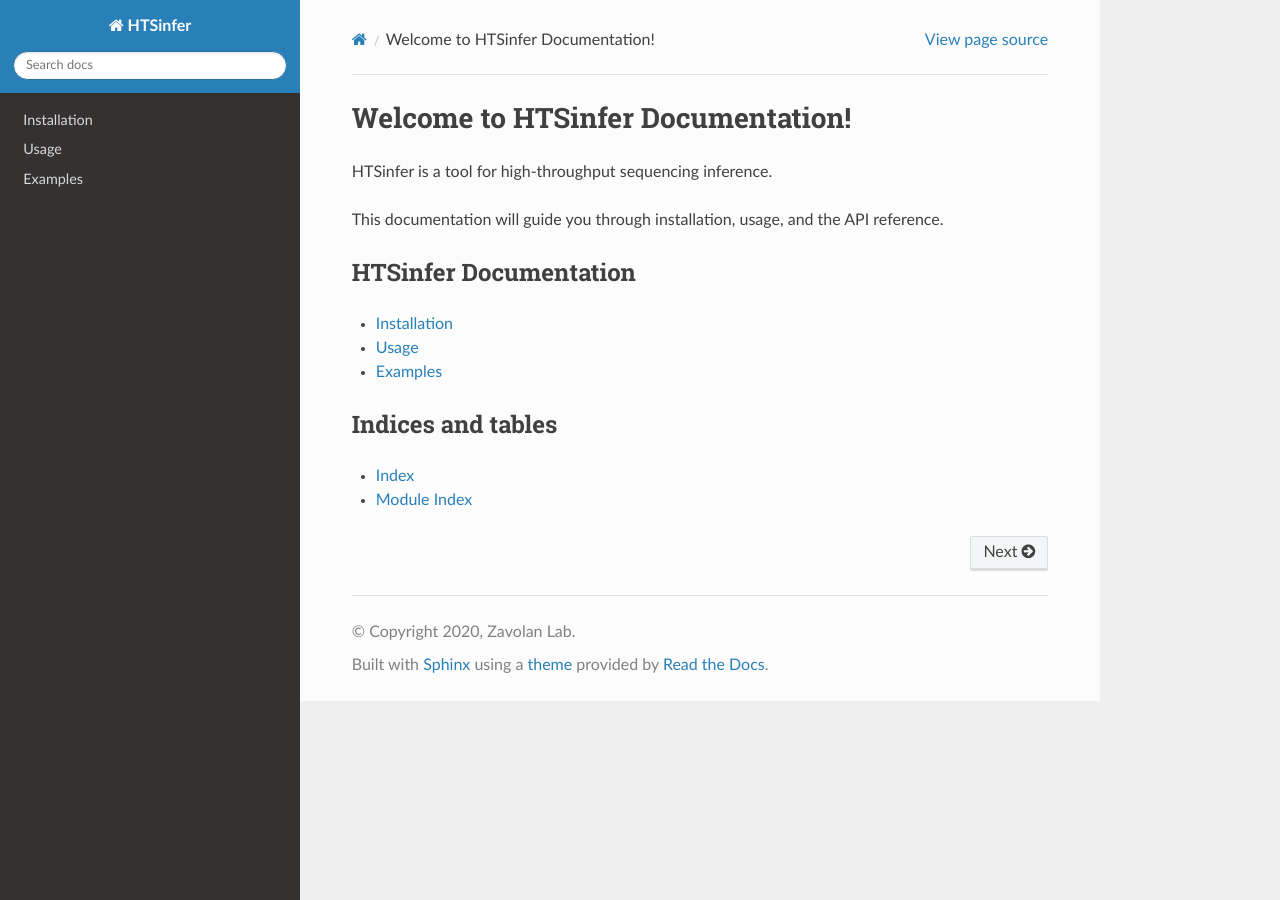
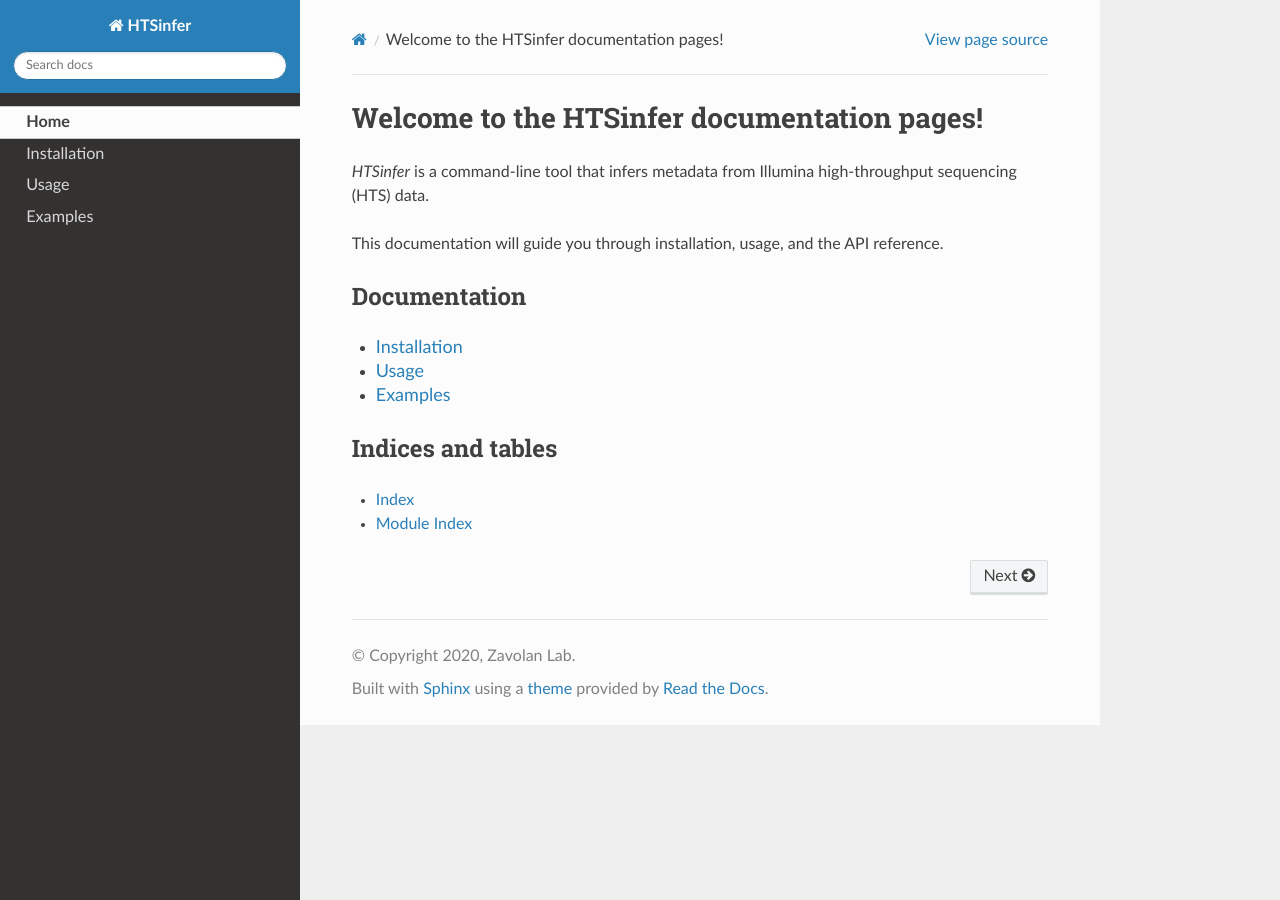
Before and after one commit to zavolanlab/htsinfer, a Sphinx documentation site: the page built from docs/index.rst, in a window 1280 px wide. Built offline with Sphinx 7.4.7 and the Read the Docs theme 3.1.0, drawn with Linux system fonts in a browser that asks for light colours; pages that are not in the unit, such as notebooks, are missing from menus.

Commit message:
docs: update guides

```diff
--- /dev/null
+++ b/docs/_static/custom.css
@@ -0,0 +1,4 @@
+/* Increase font size for toctree elements */
+.toctree-l1 {
+    font-size: 18px;  /* Adjust the size as needed */
+}
--- a/docs/conf.py
+++ b/docs/conf.py
@@ -88,3 +88,4 @@ def run_apidoc(_):
 
 def setup(app):
     app.connect('builder-inited', run_apidoc)
+    app.add_css_file('custom.css')
--- a/docs/guides/examples.rst
+++ b/docs/guides/examples.rst
@@ -2,6 +2,7 @@ Examples
 ========
 
 HTSinfer provides easy-to-use commands for analyzing single- and paired-ended RNA-Seq libraries.
+
 
 Single-ended Library Example
 ----------------------------
--- a/docs/guides/installation.rst
+++ b/docs/guides/installation.rst
@@ -1,12 +1,12 @@
 Installation
 ============
 
-This section describes how to install HTSinfer using Conda.
+This section describes how to install `HTSinfer` using Conda.
 
 Clone the Repository and Install Dependencies
 ---------------------------------------------
 
-To install HTSinfer, first clone the repository and install the dependencies via `Conda <https://docs.conda.io/en/latest/miniconda.html>`_:
+To install `HTSinfer`, first clone the repository and install the dependencies via `Conda <https://docs.conda.io/en/latest/miniconda.html>`_:
 
 .. code-block:: bash
 
@@ -33,7 +33,7 @@ After the installation is complete, activate the `htsinfer` Conda environment wi
 Verify the Installation (Optional)
 ----------------------------------
 
-If you have installed the development or testing dependencies, you can verify that HTSinfer was installed correctly by executing the tests shipped with the package:
+If you have installed the development or testing dependencies, you can verify that `HTSinfer` was installed correctly by executing the tests shipped with the package:
 
 .. code-block:: bash
 
--- a/docs/guides/usage.rst
+++ b/docs/guides/usage.rst
@@ -1,5 +1,7 @@
 Usage
 =====
+
+This sections describes the general usage of `HTSinfer`.
 
 General Usage
 -------------
--- a/docs/index.rst
+++ b/docs/index.rst
@@ -3,15 +3,20 @@
    You can adapt this file completely to your liking, but it should at least
    contain the root `toctree` directive.
 
-Welcome to HTSinfer Documentation!
-==================================
+Welcome to the HTSinfer documentation pages!
+============================================
 
-HTSinfer is a tool for high-throughput sequencing inference.
+`HTSinfer` is a command-line tool that infers metadata from Illumina high-throughput sequencing (HTS) data.
 
 This documentation will guide you through installation, usage, and the API reference.
 
-HTSinfer Documentation
-----------------------
+.. toctree::
+   :hidden:
+
+   Home <self>
+
+Documentation
+-------------
 
 .. toctree::
    :maxdepth: 1
```
Also changed, not shown: other parts of docs/index.rst (+1 -1 lines).
